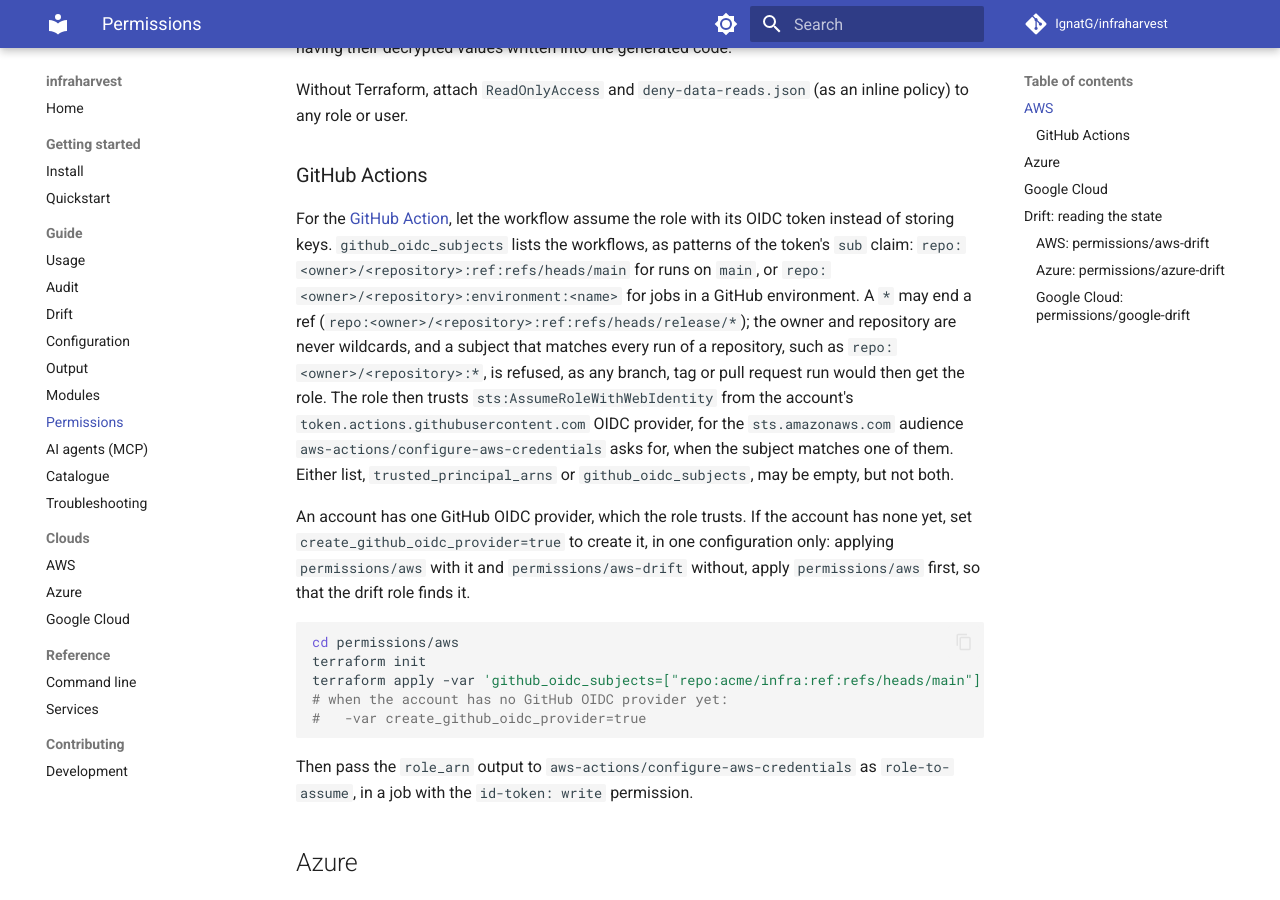
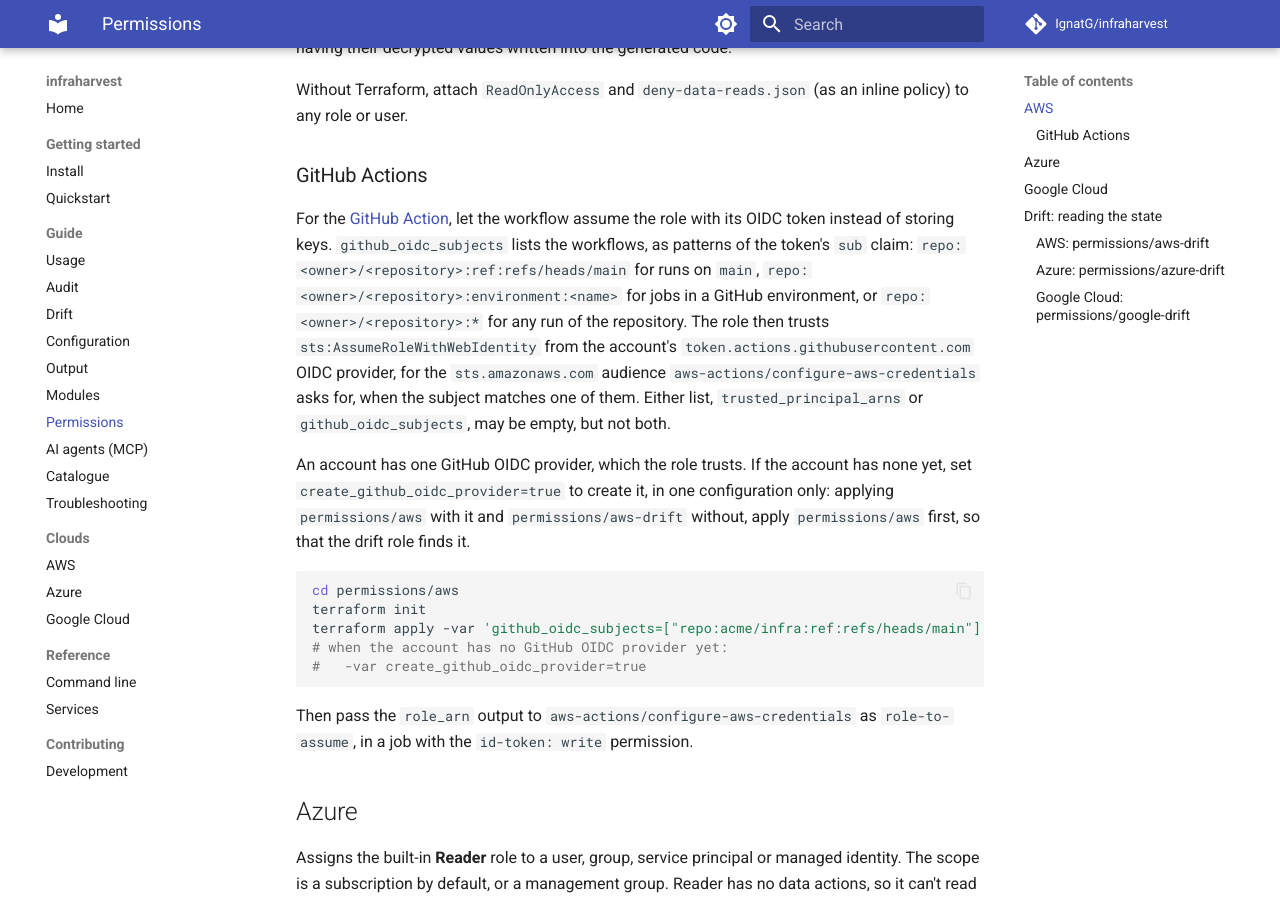
Before and after one commit to IgnatG/infraharvest, an MkDocs documentation site: the page built from docs/permissions.md, in a window 1280 px wide and 900 px high, scrolled down 1014 px. Built offline with MkDocs 1.6.1 and Material for MkDocs 9.7.7, drawn with Linux system fonts in a browser that asks for light colours; comment, search, counter and statistics services are not loaded.

Commit message:
Revert "fix(permissions): refuse GitHub OIDC subjects that match every run of a repository, or wildcard the owner or repository"
This reverts commit 786ea8db163706e86b409297273f5f77237f8eb3.

```diff
--- a/docs/permissions.md
+++ b/docs/permissions.md
@@ -28,7 +28,7 @@ Without Terraform, attach `ReadOnlyAccess` and `deny-data-reads.json` (as an inl
 
 ### GitHub Actions
 
-For the [GitHub Action](https://github.com/IgnatG/infraharvest/blob/main/action/README.md), let the workflow assume the role with its OIDC token instead of storing keys. `github_oidc_subjects` lists the workflows, as patterns of the token's `sub` claim: `repo:<owner>/<repository>:ref:refs/heads/main` for runs on `main`, or `repo:<owner>/<repository>:environment:<name>` for jobs in a GitHub environment. A `*` may end a ref (`repo:<owner>/<repository>:ref:refs/heads/release/*`); the owner and repository are never wildcards, and a subject that matches every run of a repository, such as `repo:<owner>/<repository>:*`, is refused, as any branch, tag or pull request run would then get the role. The role then trusts `sts:AssumeRoleWithWebIdentity` from the account's `token.actions.githubusercontent.com` OIDC provider, for the `sts.amazonaws.com` audience `aws-actions/configure-aws-credentials` asks for, when the subject matches one of them. Either list, `trusted_principal_arns` or `github_oidc_subjects`, may be empty, but not both.
+For the [GitHub Action](https://github.com/IgnatG/infraharvest/blob/main/action/README.md), let the workflow assume the role with its OIDC token instead of storing keys. `github_oidc_subjects` lists the workflows, as patterns of the token's `sub` claim: `repo:<owner>/<repository>:ref:refs/heads/main` for runs on `main`, `repo:<owner>/<repository>:environment:<name>` for jobs in a GitHub environment, or `repo:<owner>/<repository>:*` for any run of the repository. The role then trusts `sts:AssumeRoleWithWebIdentity` from the account's `token.actions.githubusercontent.com` OIDC provider, for the `sts.amazonaws.com` audience `aws-actions/configure-aws-credentials` asks for, when the subject matches one of them. Either list, `trusted_principal_arns` or `github_oidc_subjects`, may be empty, but not both.
 
 An account has one GitHub OIDC provider, which the role trusts. If the account has none yet, set `create_github_oidc_provider=true` to create it, in one configuration only: applying `permissions/aws` with it and `permissions/aws-drift` without, apply `permissions/aws` first, so that the drift role finds it.
 
```
Also changed, not shown: 2 other files.
